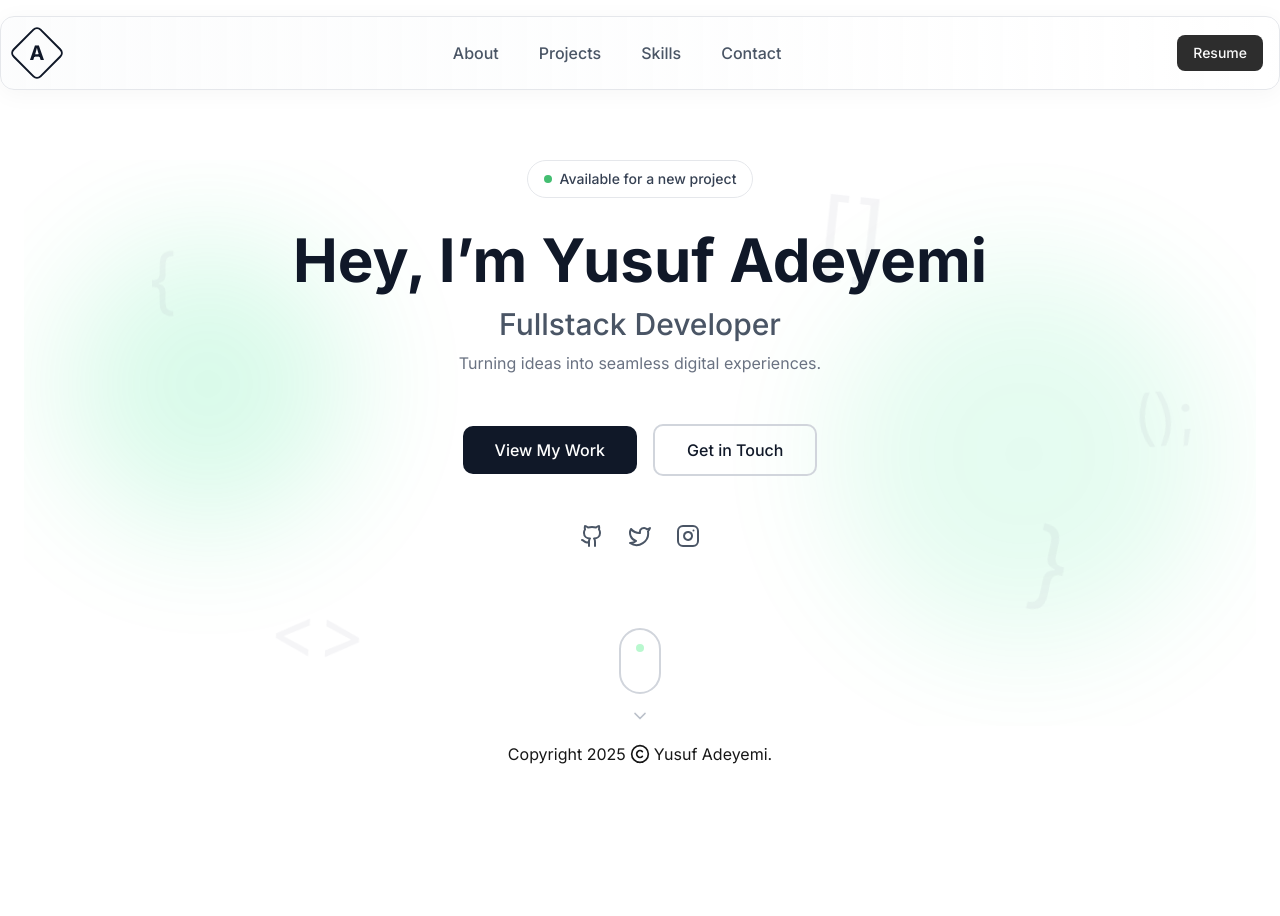
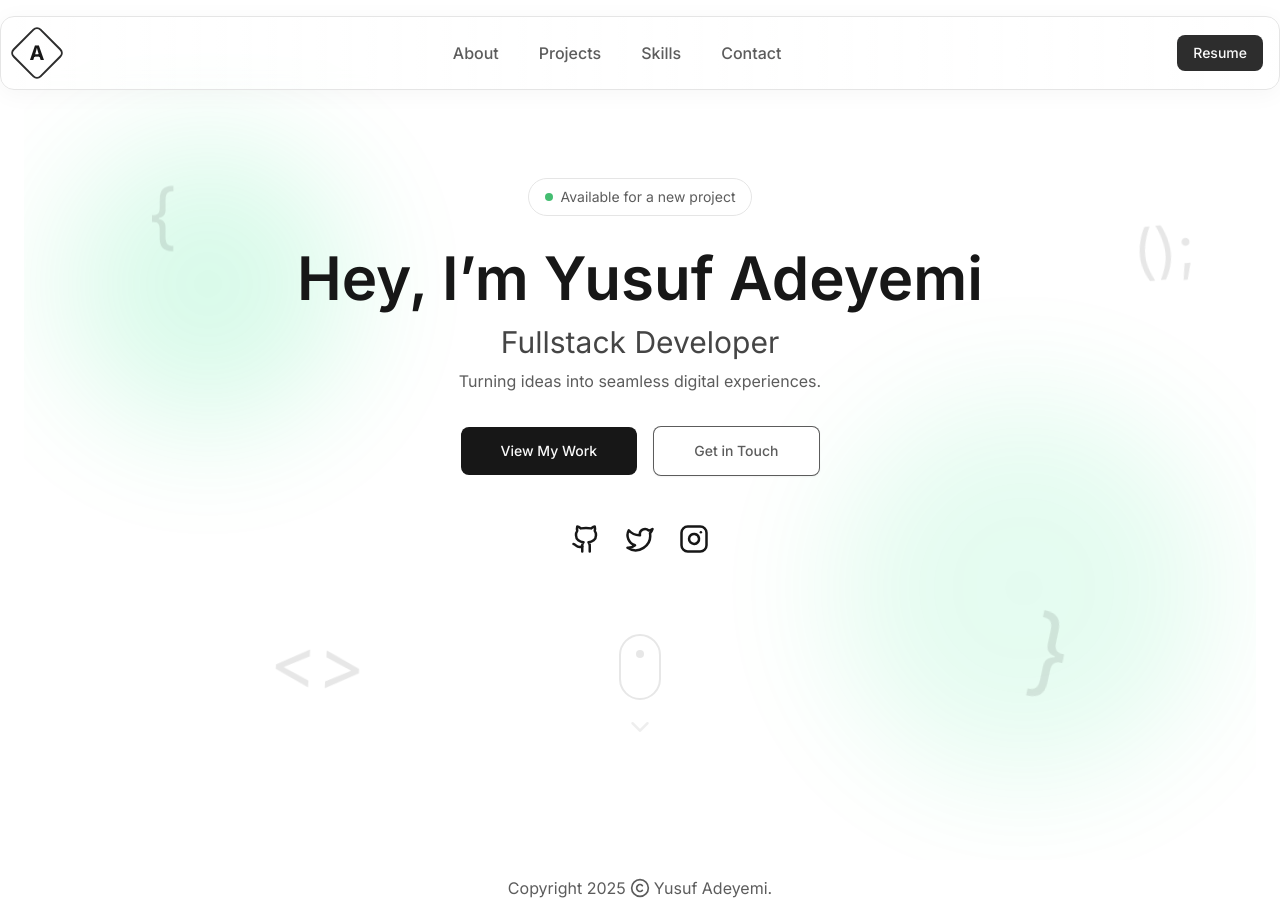
Before and after one commit to Yurex12/my-portfolio, a Next.js app: page / in a window 1280 px wide. Before the commit the page ends 800 px from the top, so only its background shows below. Built offline with nearby package versions, Linux system fonts and the light colour scheme.

Commit message:
added styles

```diff
--- a/src/app/globals.css
+++ b/src/app/globals.css
@@ -86,10 +86,10 @@
 }
 
 @layer base {
-  * {
-    scrollbar-width: 0;
+  *::-webkit-scrollbar {
+    @apply hidden;
   }
   body {
-    @apply bg-background text-primary;
+    @apply bg-background text-secondary-foreground/70;
   }
 }
--- a/src/app/layout.tsx
+++ b/src/app/layout.tsx
@@ -27,7 +27,7 @@ export default function RootLayout({
   return (
     <html lang='en'>
       <body
-        className={`${inter.className} ${jetbrainsMono.variable} max-w-7xl antialiased font-normal mt-30 mx-auto px-6`}
+        className={`${inter.className} ${jetbrainsMono.variable} max-w-7xl antialiased font-normal mx-auto px-6`}
       >
         <Header />
         <main>{children}</main>
--- a/src/components/Header.tsx
+++ b/src/components/Header.tsx
@@ -8,8 +8,8 @@ export default function Header() {
     <header className='fixed top-0 left-0 w-full z-50 mt-4'>
       <div
         className='flex items-center justify-between mx-auto w-11/12 lg:w-full max-w-7xl
-    bg-gradient-to-r from-gray-50/50 to-white/30 backdrop-blur
-    py-2 lg:py-4 px-4 border rounded-xl border-gray-200
+    bg-gradient-to-r from-background/50 to-background/30 backdrop-blur
+    py-2 lg:py-4 px-4 border rounded-xl border-input
     shadow-[0_4px_24px_rgba(0,0,0,0.04)] transition-all'
       >
         <Logo />
--- a/src/components/Hero.tsx
+++ b/src/components/Hero.tsx
@@ -1,6 +1,7 @@
 'use client';
 import { Github, Twitter, Instagram, ChevronDown } from 'lucide-react';
 import { useEffect } from 'react';
+import { Button } from './ui/button';
 
 export default function Hero() {
   useEffect(() => {
@@ -39,70 +40,59 @@ export default function Hero() {
   }, []);
 
   return (
-    <section className='w-full mt-32 md:mt-40 flex items-center justify-center px-4 relative overflow-hidden'>
+    <section className='w-full h-dvh flex items-center justify-center px-4 relative overflow-hidden mt-15'>
       {/* === BACKGROUND ELEMENTS === */}
       <div className='absolute top-20 left-10 w-72 h-72 bg-green-400 rounded-full opacity-15 blur-3xl'></div>
       <div className='absolute bottom-20 right-10 w-96 h-96 bg-green-400 rounded-full opacity-10 blur-3xl'></div>
 
       {/* Floating code symbols */}
-      <span className='absolute top-[15%] left-[10%] text-gray-400/10 text-7xl font-mono select-none float-slow'>
+      <span className='absolute top-[15%] left-[10%] text-secondary-foreground/10 text-7xl font-mono select-none float-slow'>
         {'{'}
       </span>
-      <span className='absolute bottom-[20%] right-[15%] text-gray-400/10 text-8xl font-mono rotate-12 select-none float-slow'>
+      <span className='absolute bottom-[20%] right-[15%] text-secondary-foreground/10 text-8xl font-mono rotate-12 select-none float-slow'>
         {'}'}
       </span>
-      <span className='absolute top-[40%] right-[5%] text-gray-400/10 text-6xl font-mono -rotate-6 select-none float-slow'>
+      <span className='absolute top-[20%] right-[5%] text-secondary-foreground/10 text-6xl font-mono -rotate-6 select-none float-slow'>
         {'();'}
       </span>
-      <span className='absolute bottom-[10%] left-[20%] text-gray-400/10 text-7xl font-mono rotate-3 select-none float-slow'>
+      <span className='absolute bottom-[20%] left-[20%] text-secondary-foreground/10 text-7xl font-mono rotate-3 select-none float-slow'>
         {'<>'}
       </span>
-      <span className='absolute top-[5%] right-[30%] text-gray-400/10 text-8xl font-mono rotate-6 select-none float-slow'>
+      {/* <span className='absolute top-[10%] right-[20%] text-secondary-foreground/10 text-7xl font-mono rotate-6 select-none float-slow'>
         {'[]'}
-      </span>
+      </span> */}
 
       {/* === HERO CONTENT === */}
       <div className='w-full text-center relative z-10'>
         {/* Status Badge */}
         <div className='flex items-center justify-center mb-8'>
-          <div className='flex items-center gap-2 border border-gray-200 rounded-full px-4 py-2 bg-white/40 backdrop-blur-sm'>
-            <div className='w-2 h-2 bg-green-600 rounded-full animate-pulse'></div>
-            <span className='text-sm font-medium text-gray-700'>
-              Available for a new project
-            </span>
+          <div className='flex items-center gap-2 border border-input rounded-full px-4 py-2 backdrop-blur'>
+            <div className='size-2 bg-green-600 rounded-full animate-pulse'></div>
+            <span className='text-sm'>Available for a new project</span>
           </div>
         </div>
 
         {/* Main Heading */}
-        <h1 className='text-5xl md:text-6xl font-bold mb-4 text-gray-900'>
-          Hey, I’m <span className='text-gray-900'>Yusuf Adeyemi</span>
+        <h1 className='text-5xl md:text-6xl font-semibold mb-4 text-primary'>
+          Hey, I’m Yusuf Adeyemi
         </h1>
 
-        {/* Subheading (kept as requested) */}
-        <p className='text-2xl md:text-3xl font-medium text-gray-600 mb-2'>
+        <p className='text-2xl md:text-3xl mb-2 text-primary/80'>
           {/* Software Engineer */}
           Fullstack Developer
         </p>
 
         {/* Tagline */}
-        <p className='text-md text-gray-500 mb-12 max-w-xl mx-auto leading-relaxed'>
+        <p className='mb-8 max-w-xl mx-auto leading-relaxed'>
           Turning ideas into seamless digital experiences.
         </p>
 
         {/* CTA Buttons */}
         <div className='flex flex-col sm:flex-row items-center justify-center gap-4 mb-12'>
-          <a
-            href='#projects'
-            className='px-8 py-3 bg-gray-900 text-white font-medium rounded-lg hover:bg-gray-800 transition-all duration-300 hover:shadow-lg active:scale-95'
-          >
-            View My Work
-          </a>
-          <a
-            href='#contact'
-            className='px-8 py-3 border-2 border-gray-300 text-gray-900 font-medium rounded-lg hover:border-gray-900 hover:bg-gray-50 transition-all duration-300'
-          >
+          <Button className='py-6 px-10'>View My Work</Button>
+          <Button className='py-6 px-10' variant='outline'>
             Get in Touch
-          </a>
+          </Button>
         </div>
 
         {/* Social Icons */}
@@ -111,40 +101,43 @@ export default function Hero() {
             href='https://github.com'
             target='_blank'
             rel='noopener noreferrer'
-            className='text-gray-600 hover:text-gray-900 transition-transform duration-300 hover:scale-110'
+            className='text-secondary-foreground hover:text-secondary-foreground/90 transition-transform duration-300 hover:scale-110'
             aria-label='GitHub'
           >
-            <Github size={24} />
+            <Github size={30} />
           </a>
           <a
             href='https://x.com'
             target='_blank'
             rel='noopener noreferrer'
-            className='text-gray-600 hover:text-gray-900 transition-transform duration-300 hover:scale-110'
+            className='text-secondary-foreground hover:text-secondary-foreground/90 transition-transform duration-300 hover:scale-110'
             aria-label='X'
           >
-            <Twitter size={24} />
+            <Twitter size={30} />
           </a>
           <a
             href='https://instagram.com'
             target='_blank'
             rel='noopener noreferrer'
-            className='text-gray-600 hover:text-gray-900 transition-transform duration-300 hover:scale-110'
+            className='text-secondary-foreground hover:text-secondary-foreground/90 transition-transform duration-300 hover:scale-110'
             aria-label='Instagram'
           >
-            <Instagram size={24} />
+            <Instagram size={30} />
           </a>
         </div>
 
         {/* Modern Scroll Indicator */}
-        <div className='mx-auto w-[42px] h-[66px] mt-20 rounded-[28px] border-2 border-gray-300 flex items-start justify-center p-2'>
+        <div className='mx-auto w-[42px] h-[66px] mt-20 rounded-[28px] border-2 border-secondary-foreground/10  flex items-start justify-center p-2'>
           {/* animated dot */}
-          <div className='size-2 rounded-full bg-green-200 scroll-dot' />
+          <div className='size-2 rounded-full bg-secondary-foreground/10  scroll-dot' />
         </div>
 
         {/* little subtle chevron for extra hint (non-distracting) */}
         <div className='mt-3 flex items-center justify-center gap-2 opacity-70'>
-          <ChevronDown size={20} className='text-gray-400 gentle-bounce' />
+          <ChevronDown
+            size={30}
+            className='text-secondary-foreground/10  gentle-bounce'
+          />
         </div>
       </div>
     </section>
--- a/src/components/Logo.tsx
+++ b/src/components/Logo.tsx
@@ -4,8 +4,10 @@ export default function Logo() {
   return (
     <Link href='#' className='group'>
       <div className='relative size-10 flex items-center justify-center'>
-        <div className='absolute inset-0 rotate-45 border-2 border-gray-900 rounded-sm'></div>
-        <h1 className='text-gray-900 font-bold text-xl font-mono'>A</h1>
+        <div className='absolute inset-0 rotate-45 border-2 border-primary/90 rounded-sm'></div>
+        <h1 className='text-secondary-foreground font-bold text-xl font-mono'>
+          A
+        </h1>
       </div>
     </Link>
   );
--- a/src/components/Navbar.tsx
+++ b/src/components/Navbar.tsx
@@ -11,11 +11,11 @@ export default function Navbar() {
             <Link
               href={`#${link.href}`}
               className="
-                text-gray-600 hover:text-gray-800
+                 hover:text-secondary-foreground/90
                 transition-colors duration-200
                 relative font-medium
                 after:content-[''] after:absolute after:left-0 after:-bottom-[4px] after:w-0 after:h-[1.6px]
-                after:bg-gray-800 after:transition-all after:duration-200
+                after:bg-secondary-foreground after:transition-all after:duration-200
                 hover:after:w-full
               "
             >
```
Also changed, not shown: src/components/ui/button.tsx (+25 -25 lines).
